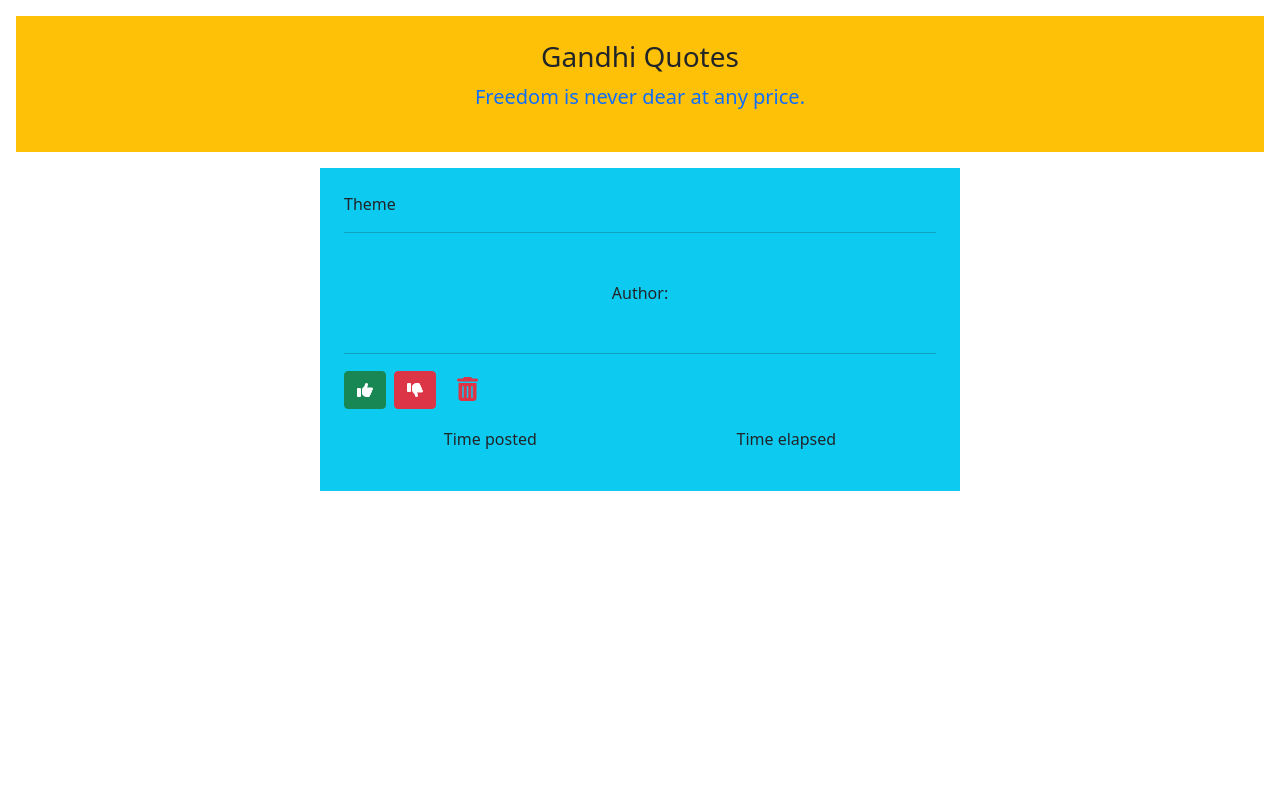
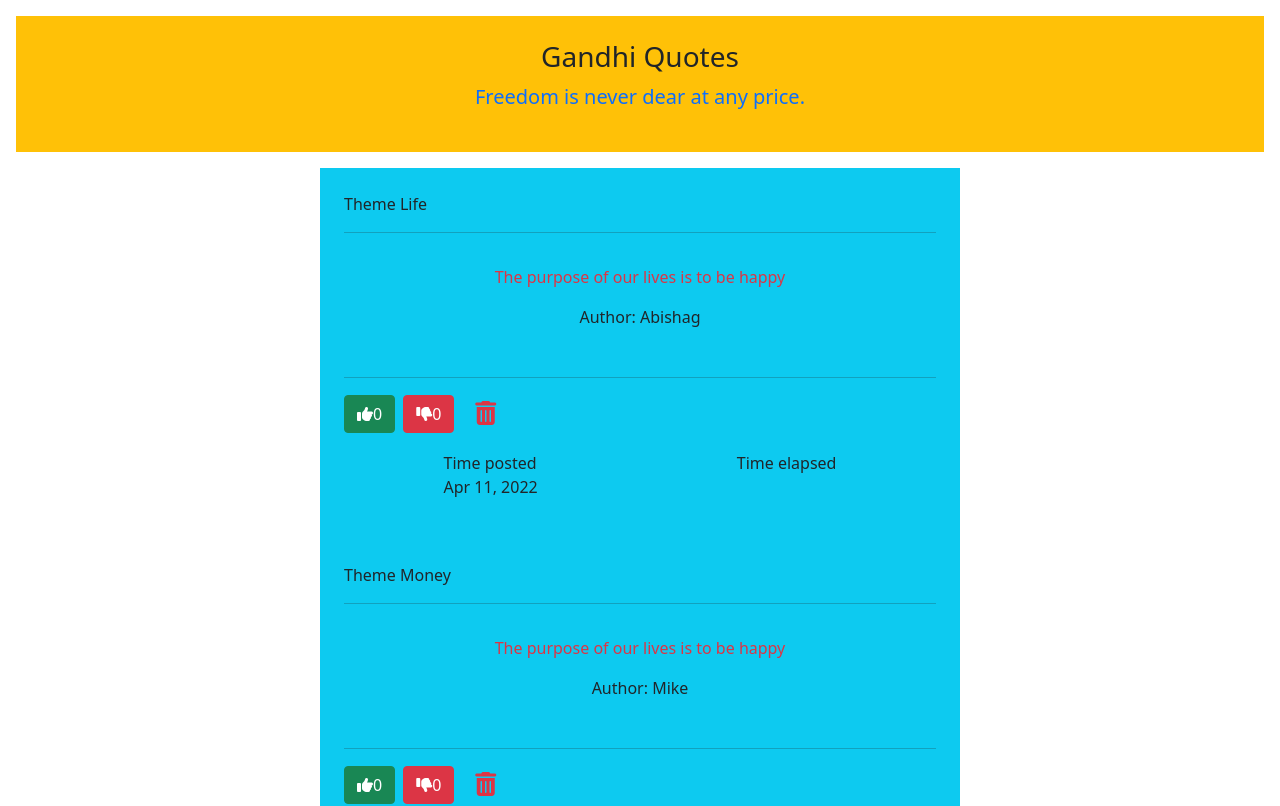
Before and after one commit to Abishag-Maitha/Quotes, an Angular app: page / in a window 1280 px wide. Shown: the top 806 px of the page. Built offline with nearby package versions, Linux system fonts and the light colour scheme.

Commit message:
Add quotes and time

```diff
--- a/src/app/app.component.html
+++ b/src/app/app.component.html
@@ -4,23 +4,23 @@
 </nav>
 
 <!-- Qoute template -->
-<div class="mx-auto w-50 bg-info p-4">
+<div class="mx-auto w-50 bg-info p-4" *ngFor="let qoute of allQoutes; index as index">
     <div class="title">
-        <p>Theme <span></span></p>
+        <p>Theme <span>{{qoute.theme}}</span></p>
     </div>
     <hr>
     <div class="body w-100 text-center my-3 p-3">
-        <p class="text-danger"></p>
-        <p>Author: <span></span></p>
+        <p class="text-danger">{{qoute.body}}</p>
+        <p>Author: <span>{{qoute.author}}</span></p>
     </div>
     <hr>
     <div class="buttons my-3">
-        <button class="btn btn-success me-2"><i class="fa-solid fa-thumbs-up"></i> <span></span></button>
-        <button class="btn btn-danger me-2"><i class="fa-solid fa-thumbs-down"></i> <span></span></button>
+        <button class="btn btn-success me-2"><i class="fa-solid fa-thumbs-up"></i> <span>{{qoute.upvote}}</span></button>
+        <button class="btn btn-danger me-2"><i class="fa-solid fa-thumbs-down"></i> <span>{{qoute.downvote}}</span></button>
         <button class="btn"><i class="fa-solid fa-trash-can text-danger fs-4"></i></button>
     </div>
     <div class="time d-flex justify-content-around">
-        <p>Time posted <br> <span></span></p>
+        <p>Time posted <br> <span>{{qoute.date|date}}</span></p>
         <p>Time elapsed <br> <span></span></p>
     </div>
 </div>
--- a/src/app/app.component.ts
+++ b/src/app/app.component.ts
@@ -1,3 +1,4 @@
+import { QUOTE } from './quote';
 import { Component } from '@angular/core';
 
 @Component({
@@ -7,4 +8,10 @@
 })
 export class AppComponent {
   title = 'Quotes';
+  // quote1=new QUOTE("Life","The purpose of our lives is to be happy","Abishag", new Date(),0,0)
+  allQoutes:QUOTE[]=[
+    new QUOTE("Life","The purpose of our lives is to be happy","Abishag", new Date(),0,0),
+    new QUOTE("Money","The purpose of our lives is to be happy","Mike", new Date(),0,0),
+    new QUOTE("Music","The purpose of our lives is to be happy","Pendo", new Date("2022-03-01"),0,0)
+  ]
 }
--- /dev/null
+++ b/src/app/quote.ts
@@ -0,0 +1,5 @@
+import { Title } from "@angular/platform-browser";
+export class QUOTE {
+
+    constructor(public theme:string, public body:string, public author:string, public date:Date, public upvote:number, public downvote:number){}
+}
```
Also changed, not shown: 1 other file (tests, documents, lock files or other folders).
